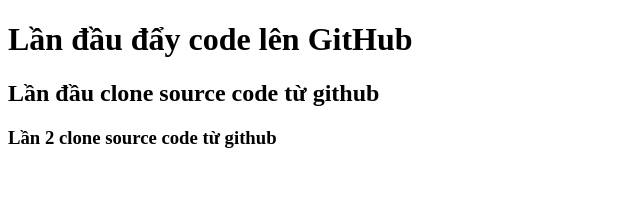
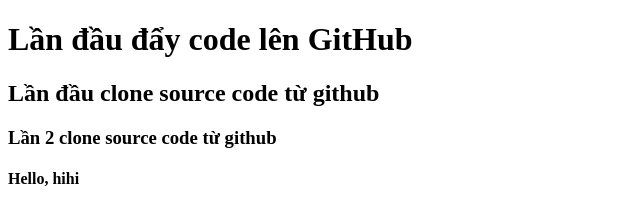
Before and after one commit to thanhhien1732/BC76_DemoGit, a plain HTML site: page index.html in a window 1280 px wide. Shown: the full height of the page, 0-640 px from the left. Drawn offline with Linux system fonts and the light colour scheme.

Commit message:
Them the h4

```diff
--- a/index.html
+++ b/index.html
@@ -9,5 +9,6 @@
     <h1>Lần đầu đẩy code lên GitHub</h1>
     <h2>Lần đầu clone source code từ github</h2>
     <h3>Lần 2 clone source code từ github</h3>
+    <h4>Hello, hihi</h4>
 </body>
 </html>
```
